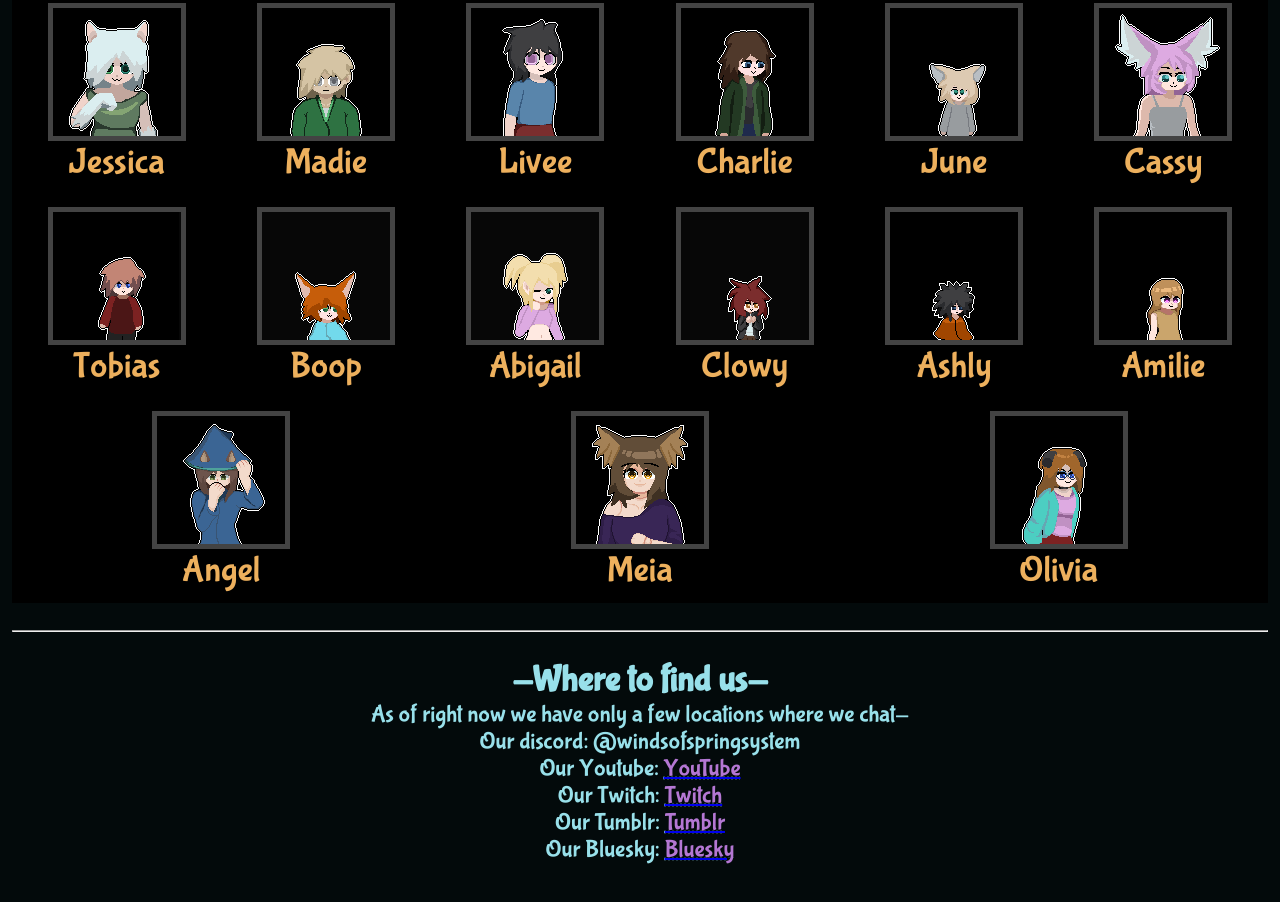
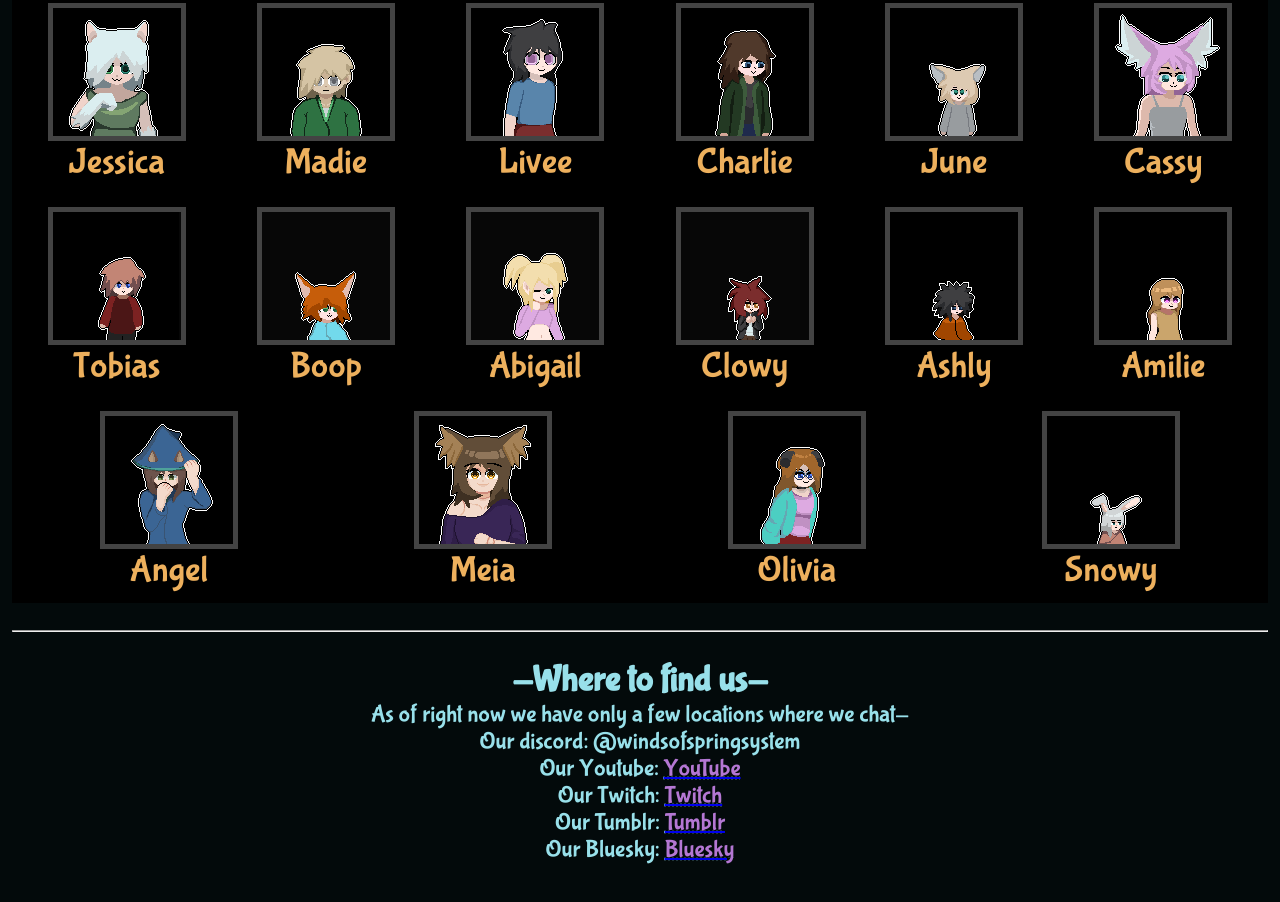
Before and after one commit to LillycatVtube/LillycatVtube.github.io, a plain HTML site: page index.html in a window 1280 px wide. Shown: the part 1013-1915 px from the top of the page. Drawn offline with Linux system fonts and the light colour scheme.

Commit message:
site Update
Added Snowy

```diff
--- a/index.html
+++ b/index.html
@@ -69,6 +69,7 @@
 		<div class="box"><figure class="art-images"><img src="angel.png" alt="Angel" title="Angel" ><figcaption style="text-align: center;">Angel</figcaption></figure></div>
 		<div class="box"><figure class="art-images"><img src="meia.png" alt="Meia" title="Meia" ><figcaption style="text-align: center;">Meia</figcaption></figure></div>
 		<div class="box"><figure class="art-images"><img src="olivia.png" alt="Olivia" title="Olivia" ><figcaption style="text-align: center;">Olivia</figcaption></figure></div>
+		<div class="box"><figure class="art-images"><img src="snowy.png" alt="Snowy" title="Snowy" ><figcaption style="text-align: center;">Snowy</figcaption></figure></div>
     </main>
     <br>
 	<hr>
```
Also changed, not shown: snowy.png (added).
